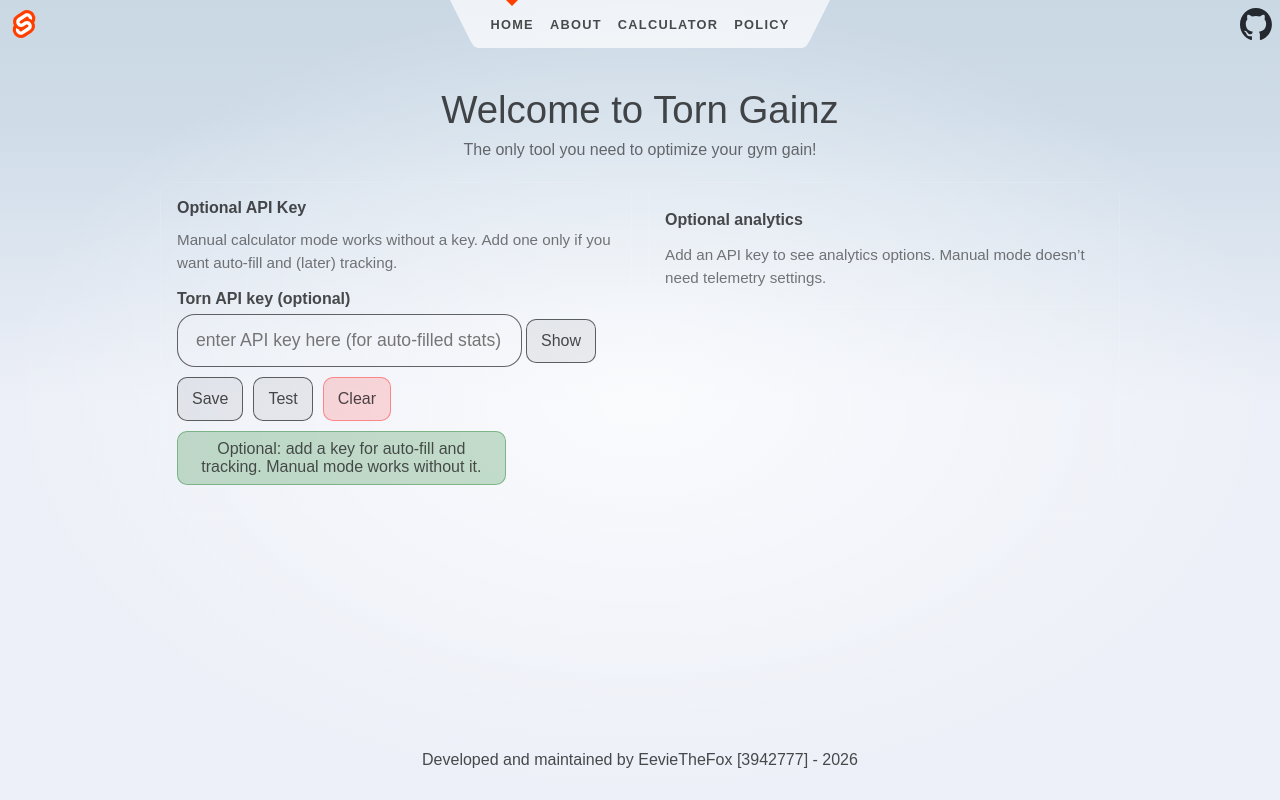
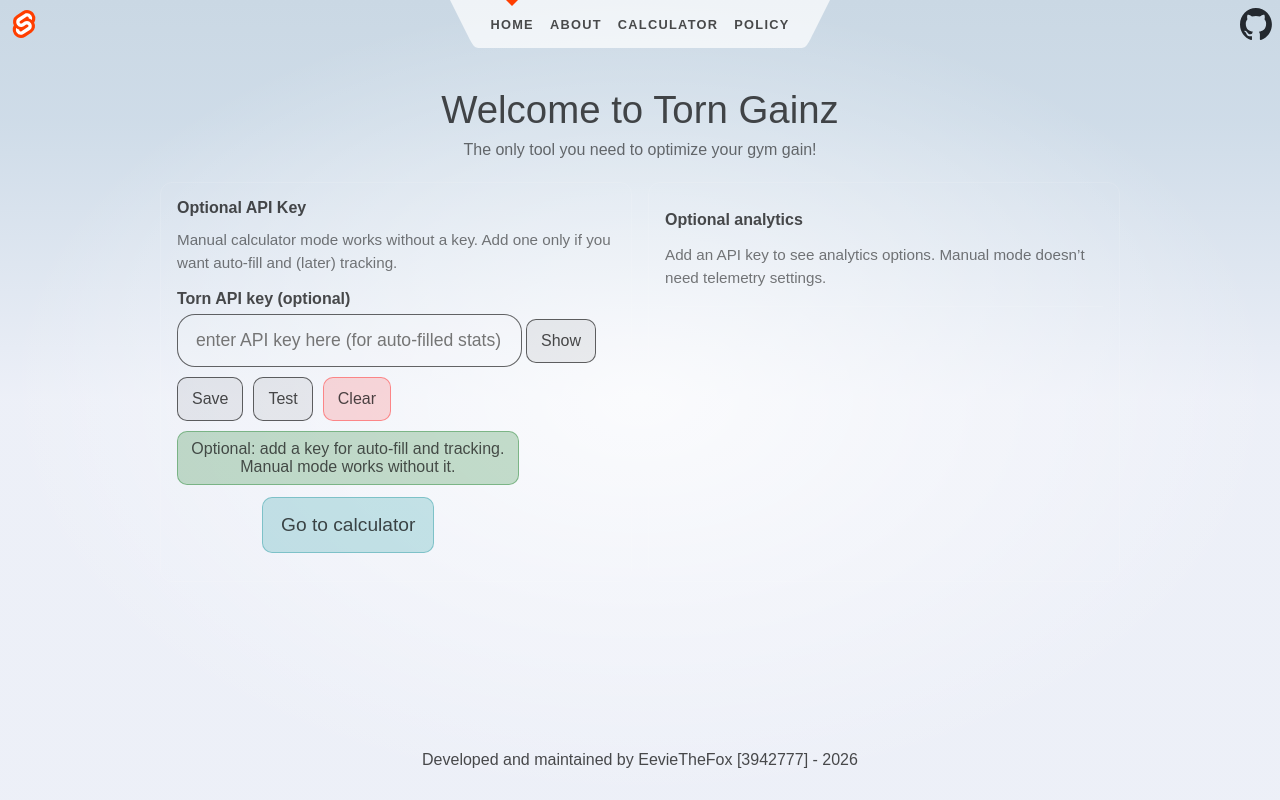
Before and after one commit to EevieTheFox/Torn-Gainz-Web-App, a SvelteKit app: page / in a window 1280 px wide. Built offline with nearby package versions, Linux system fonts and the light colour scheme.

Commit message:
added go to calculator button and further UI improvements

```diff
--- a/src/routes/+page.svelte
+++ b/src/routes/+page.svelte
@@ -86,6 +86,17 @@
     function openPolicy() {
         // Open policy page
         window.open("/policy", "_blank", "noopener,noreferrer");
+
+        // Mark as viewed (this is your “hyperlink checked” concept)
+        hasOpenedPolicy = true;
+
+        // Store timestamp in consent state (useful for later auditing)
+        consent.policyViewedAt = nowIso();
+    }
+
+    function openCalculator() {
+        // Open calculator page
+        window.open("/calculator", "_blank", "noopener,noreferrer");
 
         // Mark as viewed (this is your “hyperlink checked” concept)
         hasOpenedPolicy = true;
@@ -188,6 +199,14 @@
                 {#if apiKeySaved}
                     <p class="tiny">Saved key: <code class="code">••••••••</code> (stored locally)</p>
                 {/if}
+
+                {#if !hasApiKey}
+                    <div class="row">
+                        <button type="button" class="btn btnCalcNoApi" on:click={openCalculator()}>
+                            Go to calculator
+                        </button>
+                    </div>
+                {/if}
             </div>
         </div>
 
@@ -277,7 +296,13 @@
                         <p class="hint">Disabled until you open the policy page.</p>
                     {/if}
                 </div>
+                <div class="row">
+                    <button type="button" class="btn btnCalcApi" on:click={openCalculator()}>
+                        Go to calculator
+                    </button>
+                </div>
             {/if}
+
 
             <hr />
 
@@ -357,6 +382,12 @@
 
     .row {
         margin: 12px 0;
+    }
+
+    .centerRow {
+        display: flex;
+        justify-content: center;
+        margin-top: 12px;
     }
 
     .label {
@@ -466,6 +497,25 @@
         cursor: pointer;
     }
 
+    .btnCalcApi {
+        padding: 16px 18px;
+        font-size: 1.2rem;
+        border-color: rgba(81, 174, 181, 0.60);
+        background: rgba(81, 174, 181, 0.30);
+        color: inherit;
+        cursor: pointer;
+    }
+
+    .btnCalcNoApi {
+        padding: 16px 18px;
+        margin-left: 85px;
+        font-size: 1.2rem;
+        border-color: rgba(81, 174, 181, 0.60);
+        background: rgba(81, 174, 181, 0.30);
+        color: inherit;
+        cursor: pointer;
+    }
+
     .btnDanger {
         background: rgba(255, 80, 80, 0.20);;
         border-color: rgba(255, 80, 80, 0.60);
@@ -475,7 +525,7 @@
         margin-top: 10px;
         padding: 8px 10px;
         border-radius: 10px;
-        width: 70%;
+        width: 73%;
         border: 1px solid rgba(255,255,255,0.18);
         border-color: rgba(67, 150, 79, 0.60);
         background: rgba(67, 150, 79, 0.30);
```
